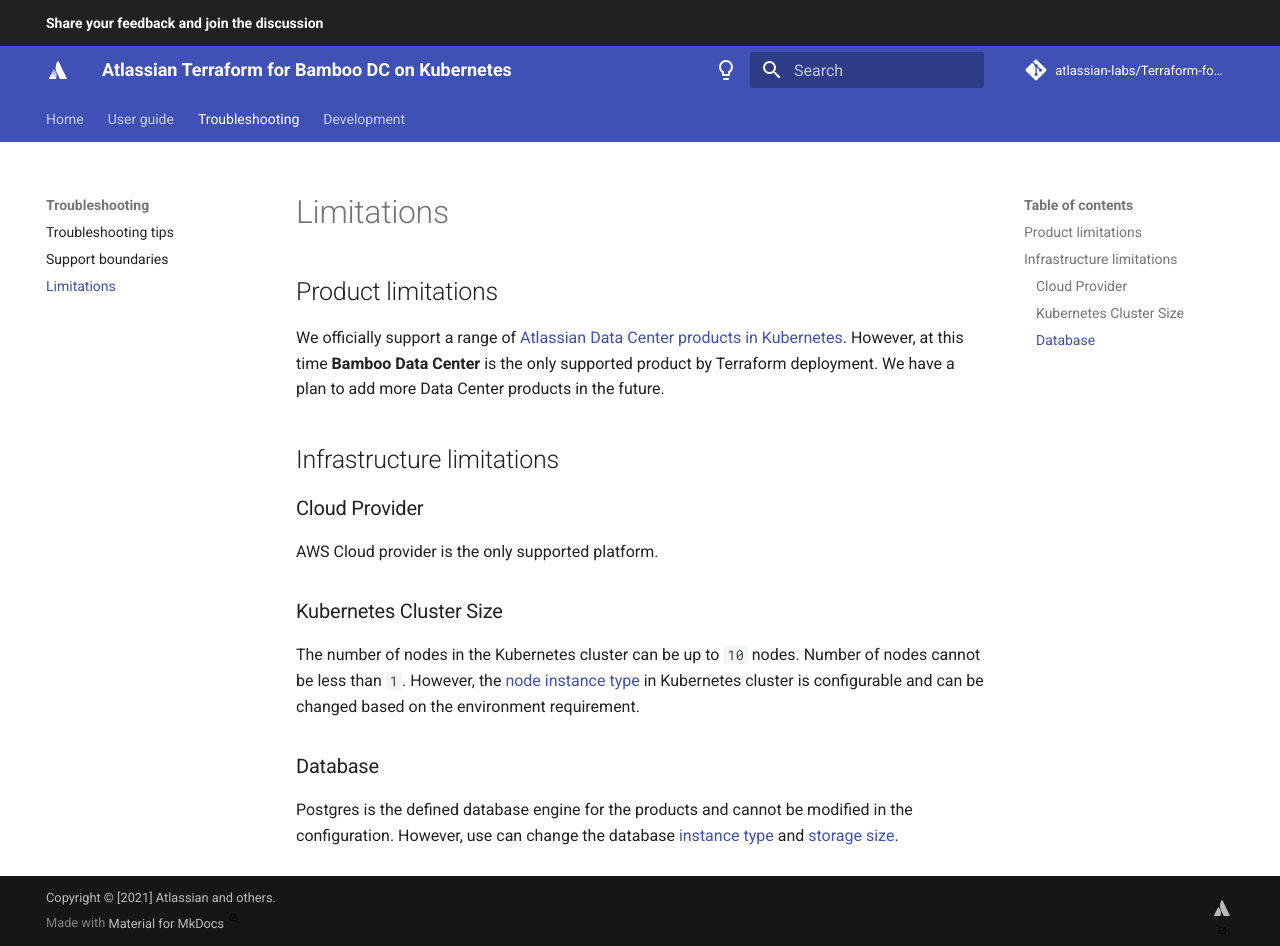
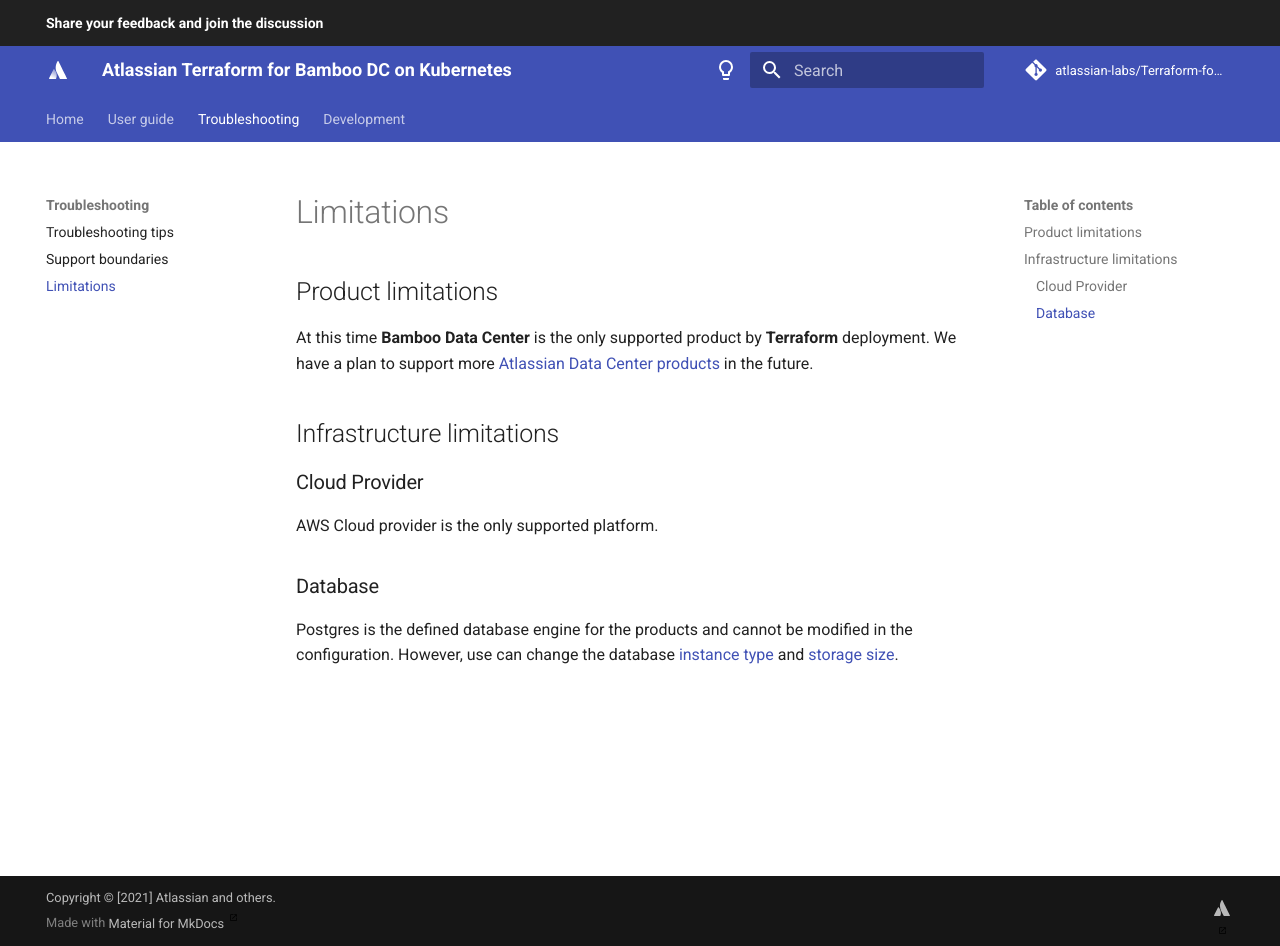
Before and after one commit to atlassian-labs/data-center-terraform, an MkDocs documentation site: the page built from docs/docs/troubleshooting/LIMITATIONS.md, in a window 1280 px wide and 946 px high. Built offline with MkDocs 1.6.1 and Material for MkDocs 9.7.7, drawn with Linux system fonts in a browser that asks for light colours; comment, search, counter and statistics services are not loaded.

Commit message:
Addressed the review point

```diff
--- a/docs/docs/troubleshooting/LIMITATIONS.md
+++ b/docs/docs/troubleshooting/LIMITATIONS.md
@@ -1,19 +1,14 @@
 # Limitations
 
 ## Product limitations
-We officially support a range of [Atlassian Data Center products in Kubernetes](https://atlassian.github.io/data-center-helm-charts/).
-However, at this time **Bamboo Data Center** is the only supported product by Terraform deployment.
-We have a plan to add more Data Center products in the future.
+At this time **Bamboo Data Center** is the only supported product by **Terraform** deployment.
+We have a plan to support more [Atlassian Data Center products](https://atlassian.github.io/data-center-helm-charts/) in the future.
 
 ## Infrastructure limitations
 
 ### Cloud Provider
 AWS Cloud provider is the only supported platform.
 
-### Kubernetes Cluster Size
-The number of nodes in the Kubernetes cluster can be up to `10` nodes. Number of nodes cannot be less than `1`.
-However, the [node instance type](../userguide/CONFIGURATION.md#cluster-instance-type) in Kubernetes cluster is configurable and can be changed based on the environment requirement.
-
 ### Database
 Postgres is the defined database engine for the products and cannot be modified in the configuration.
 However, use can change the database [instance type](../userguide/CONFIGURATION.md#database-instance-class) and [storage size](../userguide/CONFIGURATION.md#database-allocated-storage).
```
